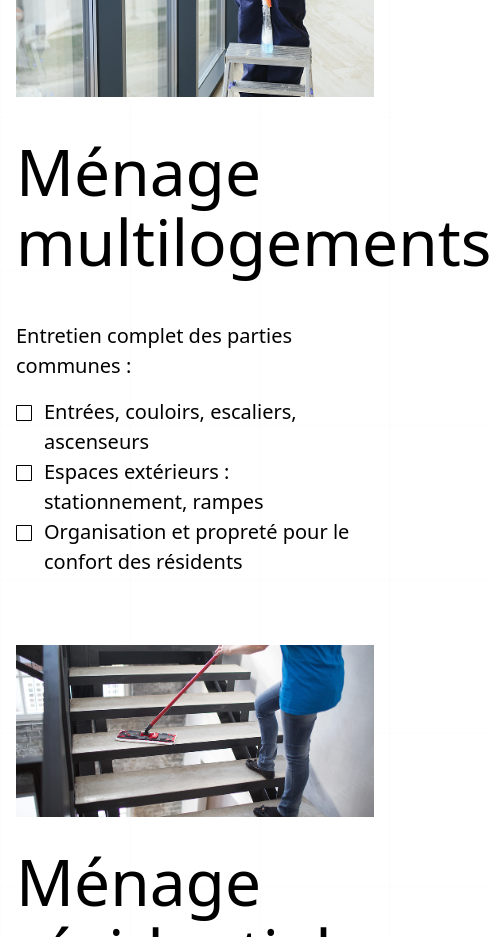
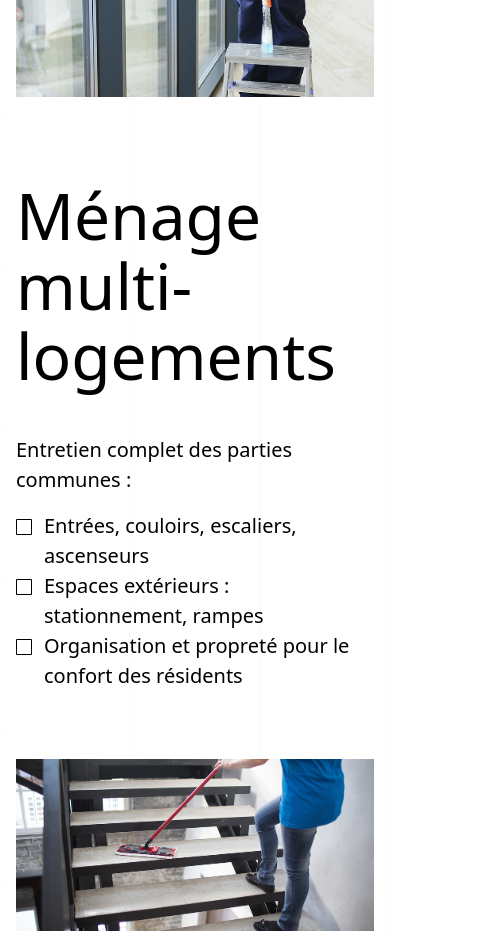
Before and after one commit to SigningValdo/sica, a Next.js app: page /entretien-menager in a window 390 px wide. Shown: the part 3120-4057 px from the top of the page, 491 px wide, since content can reach past the window. Built offline with nearby package versions, Linux system fonts and the light colour scheme.

Commit message:
Enhance responsiveness of the Entretien Menager page by adding separate title components for mobile and desktop views; improve animation effects for better user engagement.

```diff
--- a/src/app/entretien-menager/page.tsx
+++ b/src/app/entretien-menager/page.tsx
@@ -267,9 +267,21 @@ const Page = () => {
                   // type: "spring",
                   offset: 300,
                 }}
-                className="title-1"
+                className="title-1 hidden sm:block"
               >
                 Ménage multilogements
+              </motion.h1>
+              <motion.h1
+                initial={{ y: "100px", opacity: 0 }}
+                whileInView={{ y: "0px", opacity: 1 }}
+                transition={{
+                  // type: "spring",
+                  offset: 300,
+                }}
+                className="title-1 sm:hidden"
+              >
+                Ménage multi- <br />
+                logements
               </motion.h1>
 
               {/* Checklist */}
```
